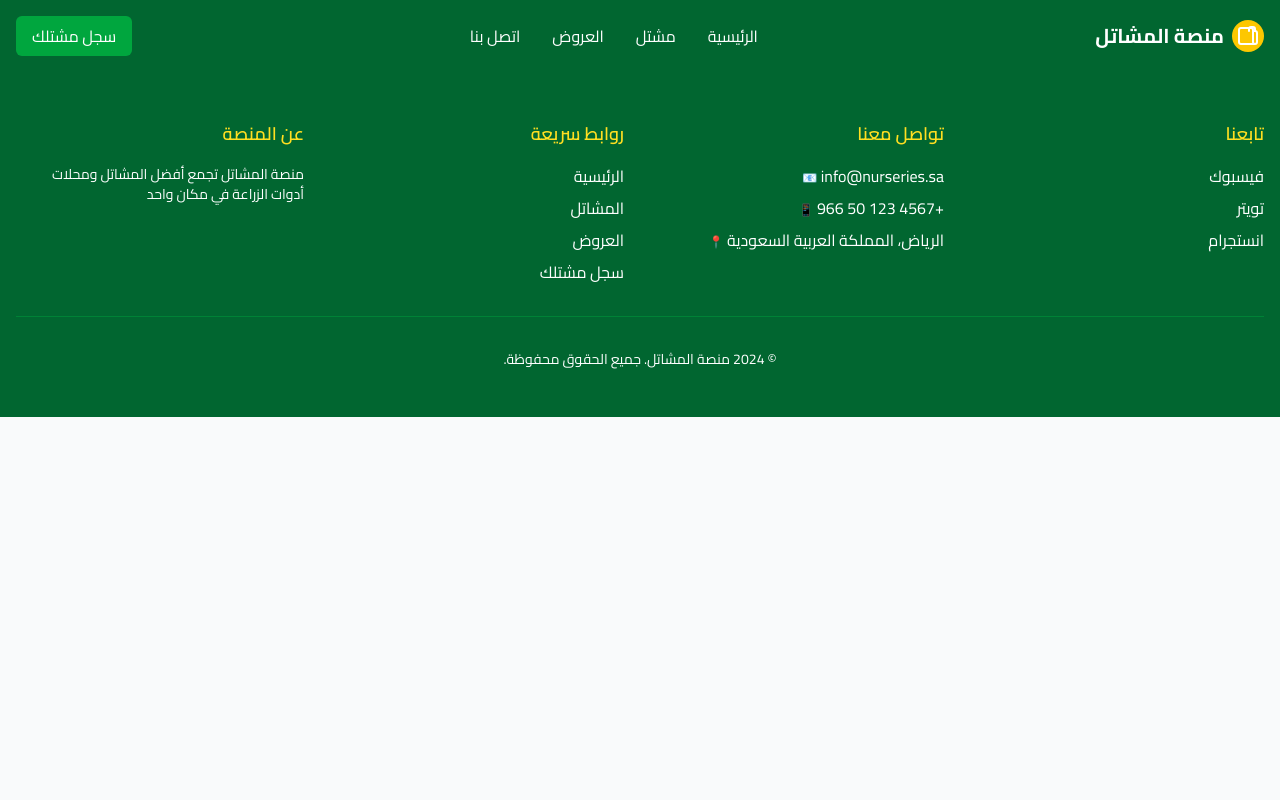
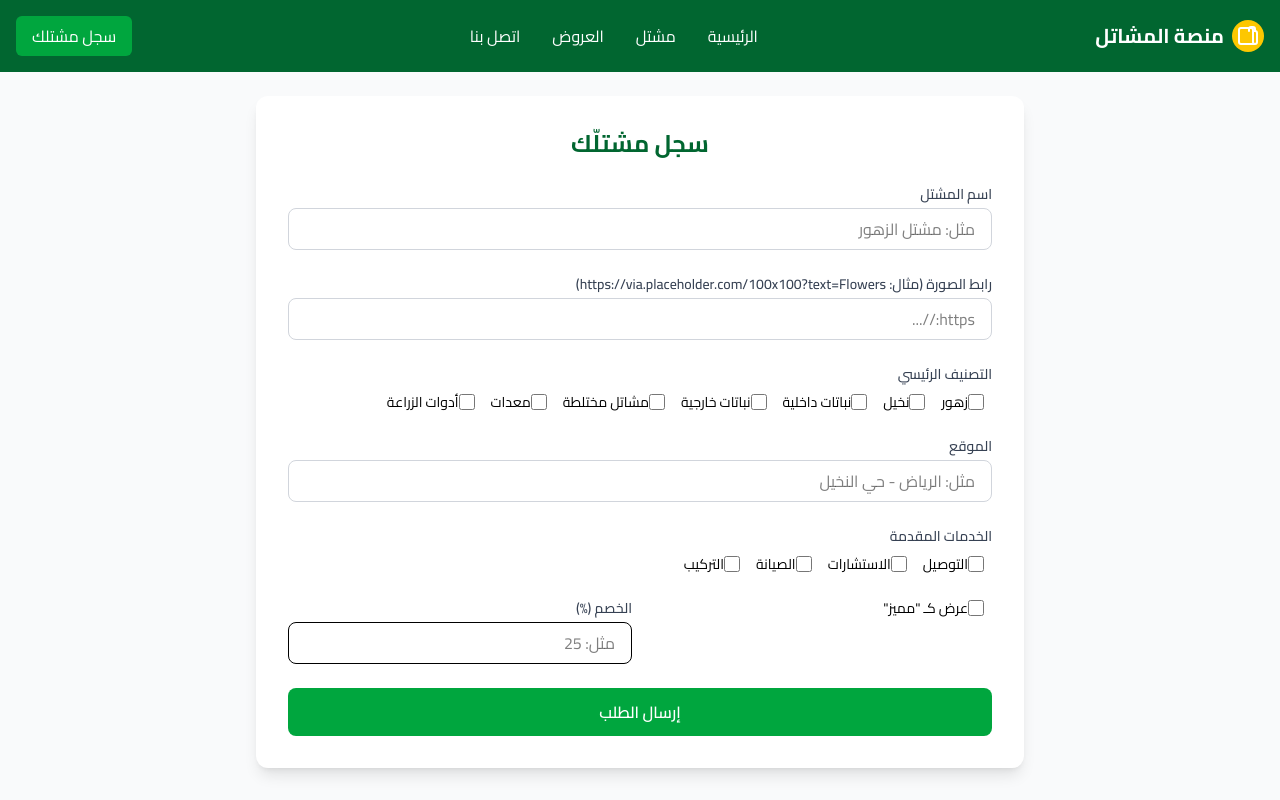
Before and after one commit to MohamedZidane11/react-plant-nursery-website, a React (Vite) app in the folder frontend/: page /register in a window 1280 px wide. Shown: the top 800 px of the page. Built offline with nearby package versions, Linux system fonts and the light colour scheme.

Commit message:
adding nursery register form

```diff
--- a/frontend/src/App.jsx
+++ b/frontend/src/App.jsx
@@ -6,7 +6,7 @@ import Nurseries from './pages/Nurseries'
 import NurseryDetail from './pages/NurseryDetail';
 import Offers from './pages/Offers';
 import Contact from './pages/Contact';
-import Test from './pages/tempo';
+import RegisterNursery from './components/RegisterNursery';
 
 function App() {
   return (
@@ -21,7 +21,7 @@ function App() {
             <Route path="/nurseries/:id" element={<NurseryDetail />} />
             <Route path="/offers" element={<Offers />} />
             <Route path="/contact" element={<Contact />} />
-            <Route path="/tempo" element={<Test />} />
+            <Route path="/register" element={<RegisterNursery />} />
           </Routes>
         </main>
 
--- a/frontend/src/components/Layout/Header.jsx
+++ b/frontend/src/components/Layout/Header.jsx
@@ -19,10 +19,11 @@ const Header = () => {
           <Link to="/offers" className="hover:text-yellow-300 transition-colors">العروض</Link>
           <Link to="/contact" className="hover:text-yellow-300 transition-colors">اتصل بنا</Link>
         </nav>
-
+        <Link to="/register">
         <button className="bg-green-600 hover:bg-green-700 px-4 py-2 rounded-md transition-colors">
           سجل مشتلك
         </button>
+        </Link>
       </div>
     </header>
   );
--- /dev/null
+++ b/frontend/src/components/RegisterNursery.jsx
@@ -0,0 +1,224 @@
+import React, { useState } from 'react';
+
+const RegisterNursery = () => {
+  const [formData, setFormData] = useState({
+    name: '',
+    image: '',
+    categories: [],
+    location: '',
+    services: [],
+    featured: false,
+    discount: null,
+  });
+
+  const [errors, setErrors] = useState({});
+
+  // Handle input changes
+  const handleChange = (e) => {
+    const { name, value, type, checked } = e.target;
+    setFormData((prev) => ({
+      ...prev,
+      [name]: type === 'checkbox' ? checked : value,
+    }));
+  };
+
+  const handleCategoryChange = (category) => {
+    setFormData((prev) => {
+      const updatedCategories = prev.categories.includes(category)
+        ? prev.categories.filter((c) => c !== category)
+        : [...prev.categories, category];
+      return { ...prev, categories: updatedCategories };
+    });
+  };
+
+  const handleServiceChange = (service) => {
+    setFormData((prev) => {
+      const updatedServices = prev.services.includes(service)
+        ? prev.services.filter((s) => s !== service)
+        : [...prev.services, service];
+      return { ...prev, services: updatedServices };
+    });
+  };
+
+  const handleSubmit = (e) => {
+    e.preventDefault();
+    const newErrors = {};
+
+    if (!formData.name.trim()) newErrors.name = 'الاسم مطلوب';
+    if (!formData.location.trim()) newErrors.location = 'الموقع مطلوب';
+    if (!formData.image.trim()) newErrors.image = 'صورة المشتل مطلوبة';
+
+    if (Object.keys(newErrors).length > 0) {
+      setErrors(newErrors);
+      return;
+    }
+
+    console.log('Submitted:', formData);
+    alert('تم التسجيل بنجاح!');
+    // Here you would typically send data to an API
+  };
+
+  return (
+    <div className="min-h-screen bg-gray-50">
+
+      {/* Main Content */}
+      <main className="container mx-auto p-6">
+        <div className="max-w-3xl mx-auto bg-white p-8 rounded-xl shadow-lg">
+          <h2 className="text-2xl font-bold text-center mb-6 text-green-800">
+            سجل مشتلّك
+          </h2>
+
+          <form onSubmit={handleSubmit} className="space-y-6">
+            {/* Name */}
+            <div>
+              <label className="block text-sm font-medium text-gray-700 mb-1">
+                اسم المشتل
+              </label>
+              <input
+                type="text"
+                name="name"
+                value={formData.name}
+                onChange={handleChange}
+                className={`w-full border rounded-lg px-4 py-2 focus:ring-2 focus:ring-green-500 focus:outline-none ${
+                  errors.name ? 'border-red-500' : 'border-gray-300'
+                }`}
+                placeholder="مثل: مشتل الزهور"
+              />
+              {errors.name && <p className="text-red-500 text-sm mt-1">{errors.name}</p>}
+            </div>
+
+            {/* Image URL */}
+            <div>
+              <label className="block text-sm font-medium text-gray-700 mb-1">
+                رابط الصورة (مثال: https://via.placeholder.com/100x100?text=Flowers)
+              </label>
+              <input
+                type="url"
+                name="image"
+                value={formData.image}
+                onChange={handleChange}
+                className={`w-full border rounded-lg px-4 py-2 focus:ring-2 focus:ring-green-500 focus:outline-none ${
+                  errors.image ? 'border-red-500' : 'border-gray-300'
+                }`}
+                placeholder="https://..."
+              />
+              {errors.image && <p className="text-red-500 text-sm mt-1">{errors.image}</p>}
+            </div>
+
+            {/* Categories */}
+            <div>
+              <label className="block text-sm font-medium text-gray-700 mb-2">
+                التصنيف الرئيسي
+              </label>
+              <div className="flex flex-wrap gap-2">
+                {['زهور', 'نخيل', 'نباتات داخلية', 'نباتات خارجية', 'مشاتل مختلطة', 'معدات', 'أدوات الزراعة'].map((cat) => (
+                  <label key={cat} className="flex items-center">
+                    <input
+                      type="checkbox"
+                      name="categories"
+                      value={cat}
+                      checked={formData.categories.includes(cat)}
+                      onChange={() => handleCategoryChange(cat)}
+                      className="mr-2 h-4 w-4 text-green-600"
+                    />
+                    <span className="text-sm">{cat}</span>
+                  </label>
+                ))}
+              </div>
+            </div>
+
+            {/* Location */}
+            <div>
+              <label className="block text-sm font-medium text-gray-700 mb-1">
+                الموقع
+              </label>
+              <input
+                type="text"
+                name="location"
+                value={formData.location}
+                onChange={handleChange}
+                className={`w-full border rounded-lg px-4 py-2 focus:ring-2 focus:ring-green-500 focus:outline-none ${
+                  errors.location ? 'border-red-500' : 'border-gray-300'
+                }`}
+                placeholder="مثل: الرياض - حي النخيل"
+              />
+              {errors.location && <p className="text-red-500 text-sm mt-1">{errors.location}</p>}
+            </div>
+
+            {/* Services */}
+            <div>
+              <label className="block text-sm font-medium text-gray-700 mb-2">
+                الخدمات المقدمة
+              </label>
+              <div className="flex flex-wrap gap-2">
+                {['delivery', 'consultation', 'maintenance', 'installation'].map((svc) => {
+                  const labelMap = {
+                    delivery: 'التوصيل',
+                    consultation: 'الاستشارات',
+                    maintenance: 'الصيانة',
+                    installation: 'التركيب',
+                  };
+                  return (
+                    <label key={svc} className="flex items-center">
+                      <input
+                        type="checkbox"
+                        name="services"
+                        value={svc}
+                        checked={formData.services.includes(svc)}
+                        onChange={() => handleServiceChange(svc)}
+                        className="mr-2 h-4 w-4 text-green-600"
+                      />
+                      <span className="text-sm">{labelMap[svc]}</span>
+                    </label>
+                  );
+                })}
+              </div>
+            </div>
+
+            {/* Featured & Discount */}
+            <div className="grid grid-cols-1 md:grid-cols-2 gap-4">
+              <div>
+                <label className="flex items-center">
+                  <input
+                    type="checkbox"
+                    name="featured"
+                    checked={formData.featured}
+                    onChange={handleChange}
+                    className="mr-2 h-4 w-4 text-green-600"
+                  />
+                  <span className="text-sm">عرض كـ "مميز"</span>
+                </label>
+              </div>
+              <div>
+                <label className="block text-sm font-medium text-gray-700 mb-1">
+                  الخصم (%)
+                </label>
+                <input
+                  type="number"
+                  name="discount"
+                  value={formData.discount || ''}
+                  onChange={handleChange}
+                  min="0"
+                  max="100"
+                  className="w-full border rounded-lg px-4 py-2 focus:ring-2 focus:ring-green-500 focus:outline-none"
+                  placeholder="مثل: 25"
+                />
+              </div>
+            </div>
+
+            {/* Submit Button */}
+            <button
+              type="submit"
+              className="w-full bg-green-600 hover:bg-green-700 text-white font-semibold py-3 rounded-lg transition"
+            >
+              إرسال الطلب
+            </button>
+          </form>
+        </div>
+      </main>
+
+    </div>
+  );
+};
+
+export default RegisterNursery;
```
